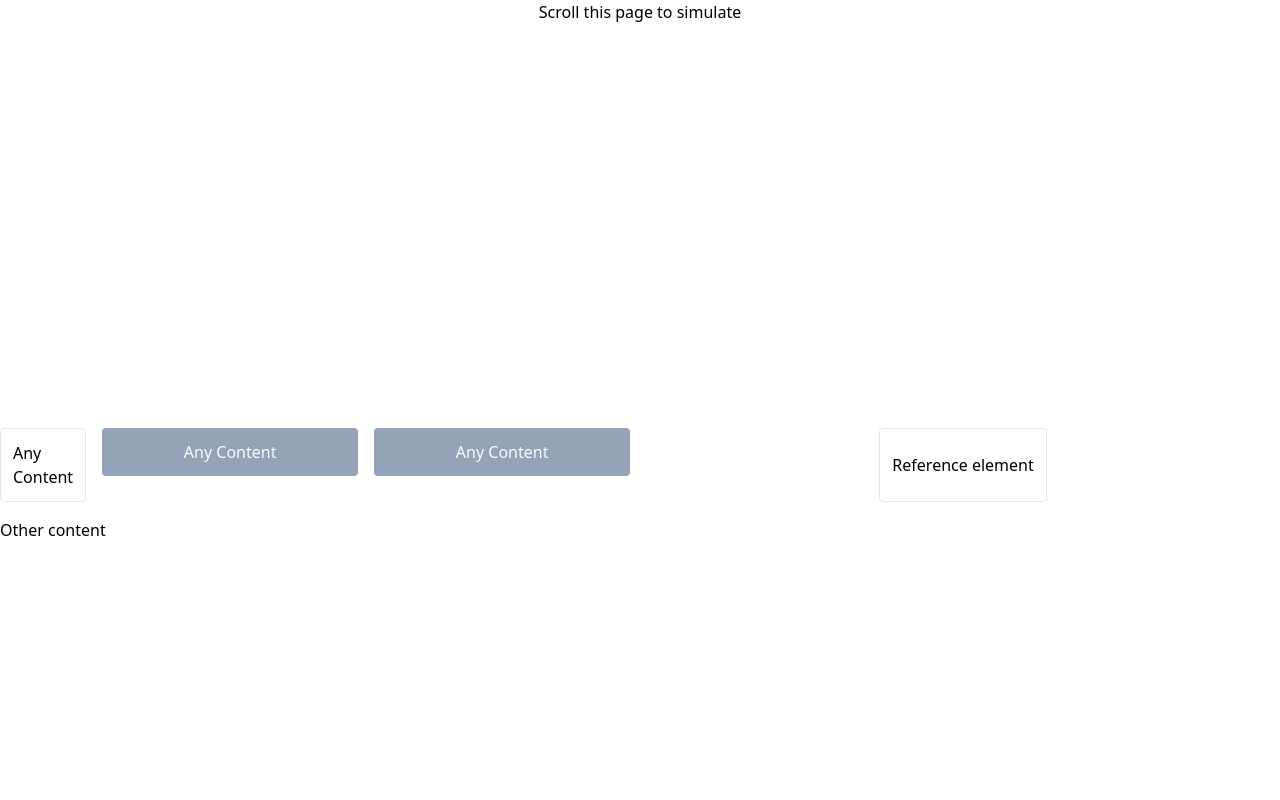
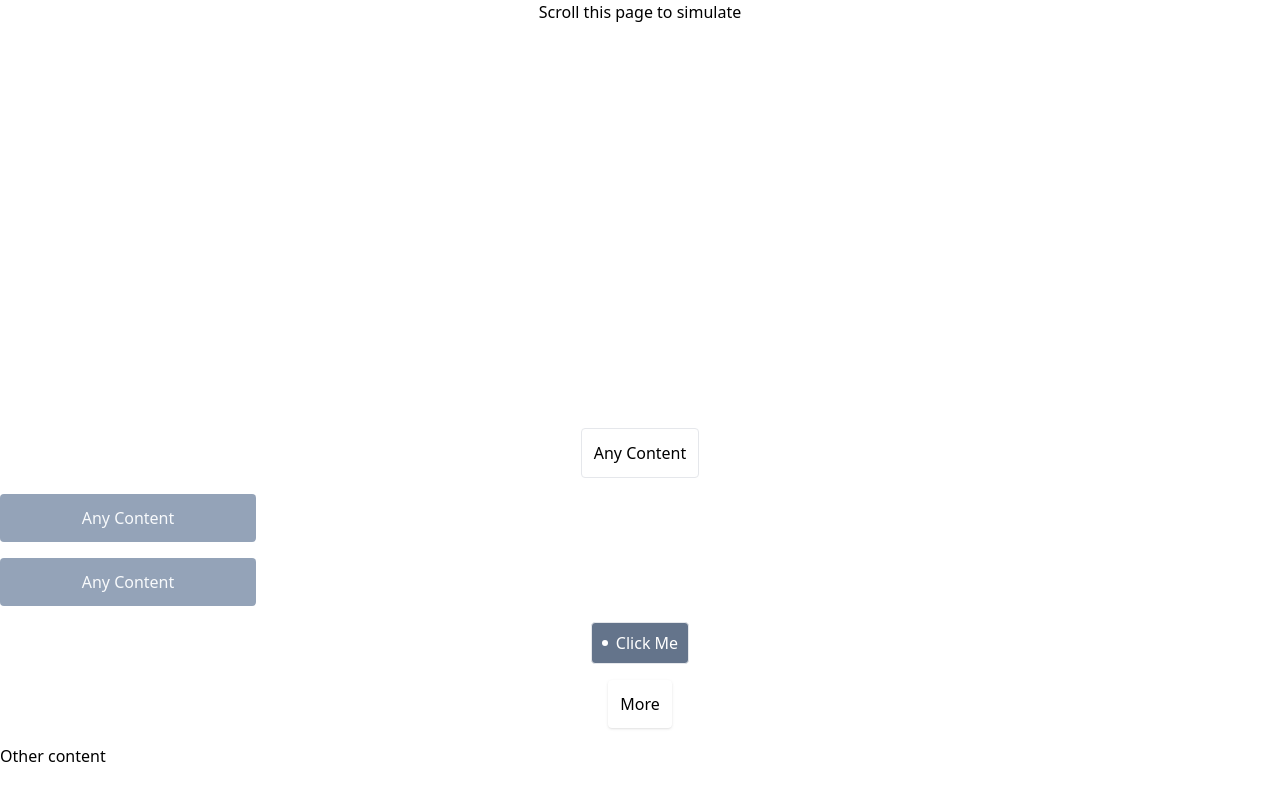
Before and after one commit to zxyvyx/react-popper-tailwind-exploration, a React (Vite) app: page / in a window 1280 px wide. Shown: the part 388-1188 px from the top of the page. Built offline with nearby package versions, Linux system fonts and the light colour scheme.

Commit message:
feat: integrate headless ui with popper js
Signed-off-by: Hasymi Al <68429761+zxyvyx@users.noreply.github.com>

```diff
--- a/src/App.tsx
+++ b/src/App.tsx
@@ -1,4 +1,5 @@
-import Popover from './components/popover';
+import MoreDropdown from './components/dropdown/MoreDropdown';
+import NotificationPanel from './components/popover/NotificationPanel';
 import Tooltip from './components/tooltip';
 
 const App = () => {
@@ -7,7 +8,7 @@ const App = () => {
       <div className='flex h-screen items-center justify-center'>
         Scroll this page to simulate
       </div>
-      <div className='flex flex-row gap-4'>
+      <div className='flex flex-col gap-4'>
         <Tooltip placement='left' text='Your description goes here'>
           <div className='mx-auto w-fit rounded border p-3'>Any Content</div>
         </Tooltip>
@@ -31,7 +32,10 @@ const App = () => {
           </button>
         </Tooltip>
         <div className='flex w-full justify-center'>
-          <Popover placement='top-end' />
+          <NotificationPanel />
+        </div>
+        <div className='flex w-full justify-center'>
+          <MoreDropdown />
         </div>
       </div>
       <div className='h-screen'>Other content</div>
--- /dev/null
+++ b/src/components/dropdown/MoreDropdown.tsx
@@ -0,0 +1,66 @@
+import { useState } from 'react';
+import { usePopper } from 'react-popper';
+import { Menu } from '@headlessui/react';
+
+const MoreDropdown = () => {
+  const [referenceElement, setReferenceElement] =
+    useState<HTMLButtonElement | null>(null);
+  const [popperElement, setPopperElement] = useState<HTMLDivElement | null>(
+    null
+  );
+  const { styles, attributes } = usePopper(referenceElement, popperElement, {
+    placement: 'bottom-end',
+    modifiers: [{ name: 'offset', options: { offset: [0, 10] } }],
+  });
+
+  return (
+    <Menu>
+      <Menu.Button ref={setReferenceElement}>
+        <div className='rounded bg-white p-3 shadow focus-within:bg-slate-200'>
+          More
+        </div>
+      </Menu.Button>
+      <Menu.Items
+        ref={setPopperElement}
+        as='div'
+        className='tooltip-wrapper'
+        style={styles.popper}
+        {...attributes.popper}
+      >
+        <div className='flex flex-col gap-2.5 rounded bg-white py-1 shadow-lg'>
+          <Menu.Item>
+            {({ active }) => (
+              <button
+                type='button'
+                className={`${active && 'bg-blue-500'} px-3 py-1 text-left`}
+              >
+                Account settings
+              </button>
+            )}
+          </Menu.Item>
+          <Menu.Item disabled>
+            <button
+              type='button'
+              disabled
+              className='font-italic cursor-not-allowed bg-slate-50 px-3 py-1 text-left text-black text-opacity-25'
+            >
+              Documentation
+            </button>
+          </Menu.Item>
+          <Menu.Item>
+            {({ active }) => (
+              <button
+                type='button'
+                className={`${active && 'bg-blue-500'} px-3 py-1 text-left`}
+              >
+                Documentation
+              </button>
+            )}
+          </Menu.Item>
+        </div>
+      </Menu.Items>
+    </Menu>
+  );
+};
+
+export default MoreDropdown;
--- /dev/null
+++ b/src/components/popover/NotificationPanel.tsx
@@ -0,0 +1,58 @@
+import { useState } from 'react';
+import { usePopper } from 'react-popper';
+import { Popover } from '@headlessui/react';
+
+const NotificationPanel = () => {
+  const [referenceElement, setReferenceElement] =
+    useState<HTMLButtonElement | null>(null);
+  const [popperElement, setPopperElement] = useState<HTMLDivElement | null>(
+    null
+  );
+  const [arrowElement, setArrowElement] = useState<HTMLDivElement | null>(null);
+  const { styles, attributes } = usePopper(referenceElement, popperElement, {
+    placement: 'bottom-start',
+    modifiers: [
+      { name: 'arrow', options: { element: arrowElement } },
+      { name: 'offset', options: { offset: [0, 10] } },
+    ],
+  });
+
+  return (
+    <Popover>
+      <Popover.Button ref={setReferenceElement}>
+        <div className='flex items-center gap-2 rounded border bg-slate-500 px-2.5 py-2 focus-within:bg-slate-600 hover:bg-slate-600'>
+          <div className='h-1.5 w-1.5 rounded-full bg-white' />
+          <div className='text-white'>Click Me</div>
+        </div>
+      </Popover.Button>
+
+      <Popover.Panel
+        ref={setPopperElement}
+        as='div'
+        className='tooltip-wrapper'
+        style={styles.popper}
+        {...attributes.popper}
+      >
+        <div className='relative z-20 flex w-fit flex-col gap-2.5 rounded bg-slate-300 p-5 font-bold text-red-500 shadow-lg sm:w-[300px]'>
+          <div>Content</div>
+          <div className='flex flex-row gap-2'>
+            <button type='button' className='flex-1'>
+              Cancel
+            </button>
+            <Popover.Button className='flex-1'>
+              <div>Close</div>
+            </Popover.Button>
+          </div>
+        </div>
+        <div
+          ref={setArrowElement}
+          style={styles.arrow}
+          data-popper-arrow
+          className='popper-arrow z-10 h-5 w-5 before:absolute before:inset-0 before:bg-slate-300'
+        />
+      </Popover.Panel>
+    </Popover>
+  );
+};
+
+export default NotificationPanel;
--- a/src/components/popover/index.tsx
+++ /dev/null
@@ -1,61 +0,0 @@
-import { useState } from 'react';
-import { usePopper } from 'react-popper';
-import { Placement } from '@popperjs/core';
-
-interface Props {
-  placement: Placement;
-}
-
-const Popover = ({ placement = 'top' }: Props) => {
-  const [referenceElement, setReferenceElement] =
-    useState<HTMLButtonElement | null>(null);
-  const [popperElement, setPopperElement] = useState<HTMLDivElement | null>(
-    null
-  );
-  const [arrowElement, setArrowElement] = useState<HTMLDivElement | null>(null);
-  const [isVisible, setIsVisible] = useState(false);
-  const { styles, attributes } = usePopper(referenceElement, popperElement, {
-    placement,
-    modifiers: [
-      { name: 'arrow', options: { element: arrowElement } },
-      { name: 'offset', options: { offset: [0, 10] } },
-    ],
-  });
-
-  return (
-    <>
-      <button
-        type='button'
-        className='w-fit rounded border p-3'
-        onFocus={() => setIsVisible(true)}
-        onBlur={() => setIsVisible(false)}
-        ref={setReferenceElement}
-      >
-        Reference element
-      </button>
-
-      {isVisible ? (
-        <div
-          className='tooltip-wrapper'
-          ref={setPopperElement}
-          style={styles.popper}
-          {...attributes.popper}
-        >
-          <div className='relative z-20 rounded bg-slate-600 px-3 py-1 text-white'>
-            Popper element
-          </div>
-          <div
-            ref={setArrowElement}
-            style={styles.arrow}
-            data-popper-arrow
-            className={`popper-arrow z-10 ${
-              placement ?? 'auto'
-            } h-5 w-5 before:absolute before:inset-0 before:bg-slate-600`}
-          />
-        </div>
-      ) : null}
-    </>
-  );
-};
-
-export default Popover;
```
